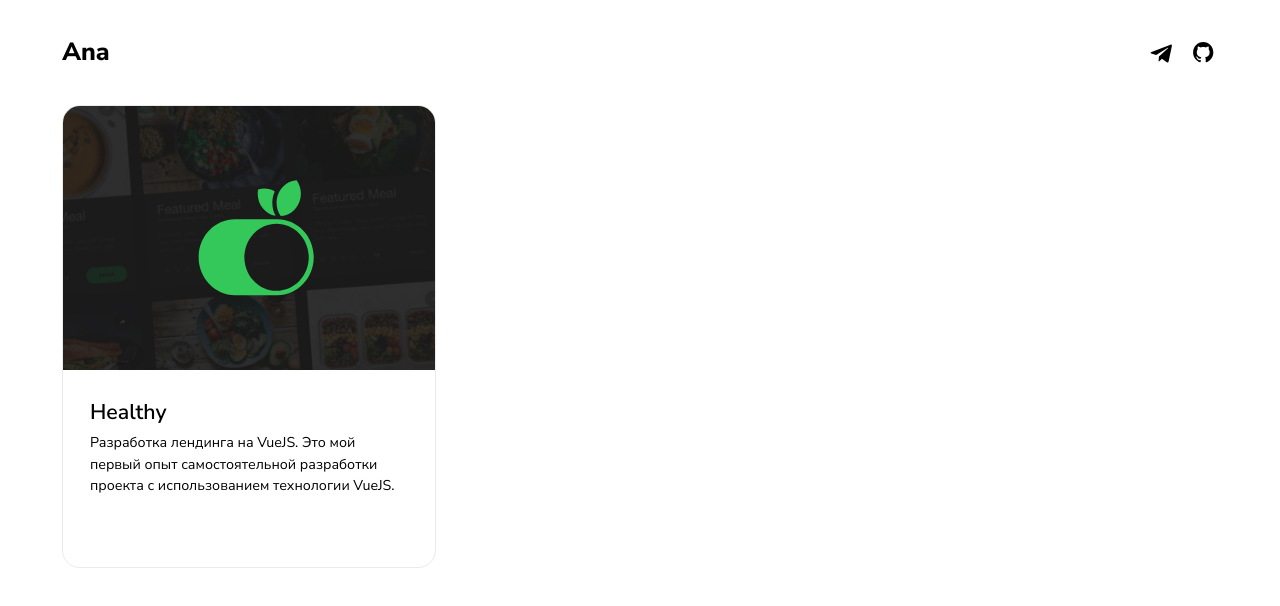
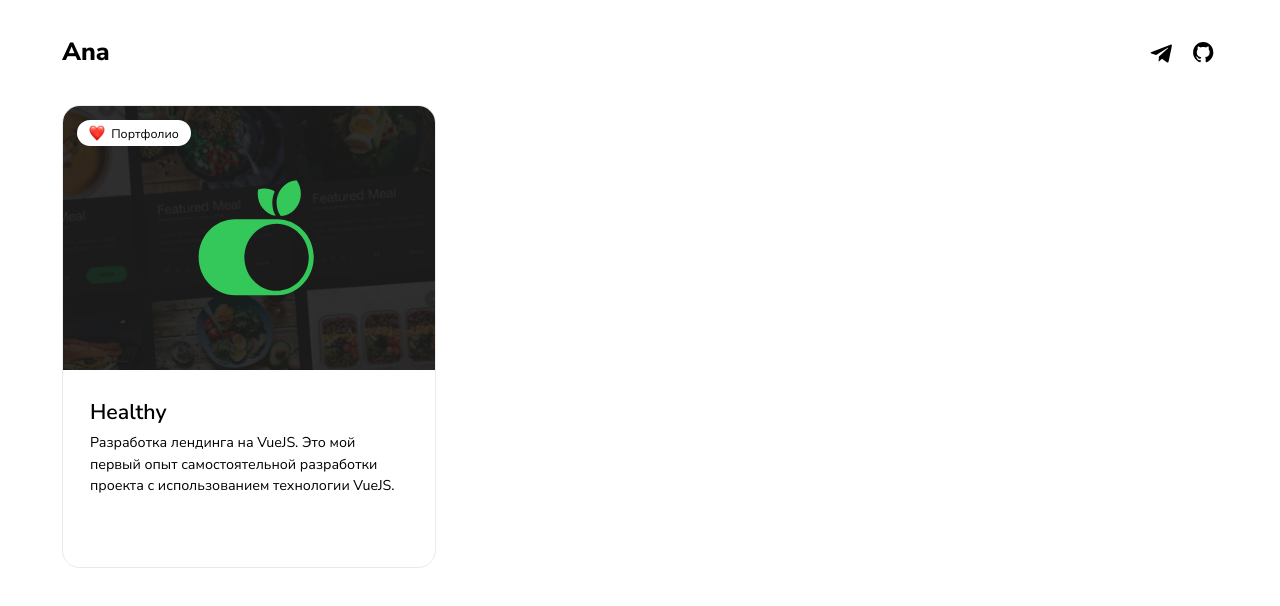
Before and after one commit to anakolchina97/anakolchina97, a Next.js app: page / in a window 1280 px wide. Shown: the top 606 px of the page. Built offline with nearby package versions, Linux system fonts and the light colour scheme.

Commit message:
Add labels

```diff
--- a/src/components/Card/index.tsx
+++ b/src/components/Card/index.tsx
@@ -1,10 +1,12 @@
 import React from "react";
 import styles from "./page.module.scss";
 import Image from "next/image";
+import Label from "../Label";
 
 const Card = () => {
   return (
     <article className={styles.card}>
+      <Label children="Портфолио" />
       <a className={styles.card__picture} href="#" target="_blank">
         <Image
           className={styles.card__img}
--- a/src/components/Card/page.module.scss
+++ b/src/components/Card/page.module.scss
@@ -1,5 +1,6 @@
 .card {
   $this: &;
+  position: relative;
   overflow: hidden;
   border-radius: rem(20);
   border: 1px solid var(--gray);
--- /dev/null
+++ b/src/components/Label/index.tsx
@@ -0,0 +1,18 @@
+import React from "react";
+import styles from "./page.module.scss";
+import LabelIcon from "../LabelIcon/LabelIcon";
+
+interface ILabel {
+  children: React.ReactNode;
+}
+
+const Label = ({ children }: ILabel) => {
+  return (
+    <div className={styles.label}>
+      <LabelIcon />
+      {children}
+    </div>
+  );
+};
+
+export default Label;
--- /dev/null
+++ b/src/components/Label/page.module.scss
@@ -0,0 +1,14 @@
+.label {
+  position: absolute;
+  z-index: 1;
+  top: rem(15);
+  left: rem(15);
+  background: var(--white);
+  border-radius: rem(50);
+  padding: rem(6) rem(14);
+  display: flex;
+  gap: rem(7);
+  font-size: rem(14);
+  line-height: normal;
+  height: rem(30);
+}
--- /dev/null
+++ b/src/components/LabelIcon/LabelIcon.tsx
@@ -0,0 +1,22 @@
+import React from "react";
+import styles from "./page.module.scss";
+
+interface ILabelIcon {
+  iconName?: string;
+}
+
+const LabelIcon = ({ iconName }: ILabelIcon) => {
+  let iconComponent;
+
+  switch (iconName) {
+    case "portfolio":
+      iconComponent = "/images/label-icons/portfolio.png";
+      break;
+    default:
+      iconComponent = "/images/label-icons/portfolio.png";
+  }
+
+  return <img className={styles.labelicon} src={iconComponent} />;
+};
+
+export default LabelIcon;
--- /dev/null
+++ b/src/components/LabelIcon/page.module.scss
@@ -0,0 +1,4 @@
+.labelicon {
+  width: rem(18);
+  height: rem(18);
+}
```
Also changed, not shown: public/images/label-icons/portfolio.png (added).
